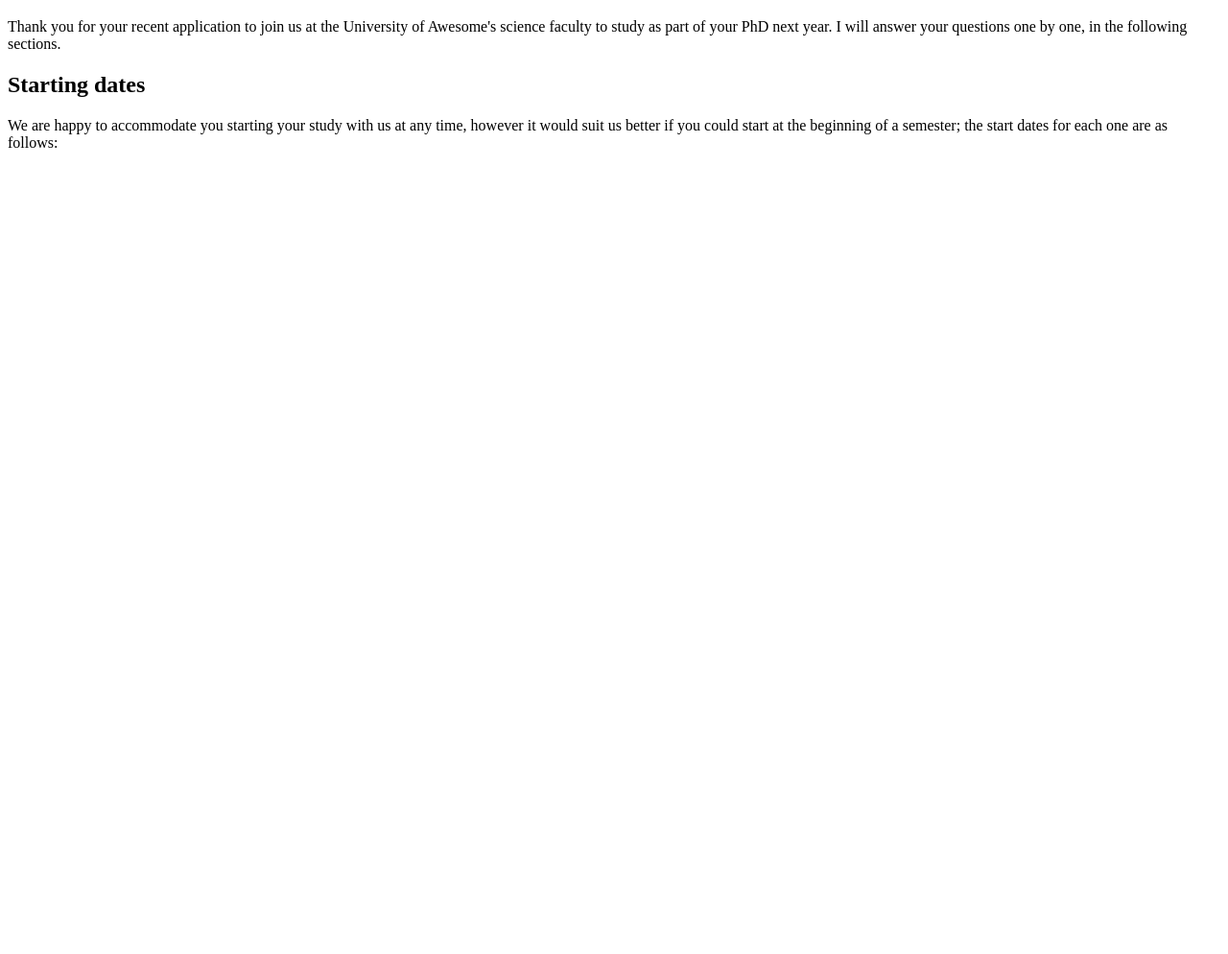
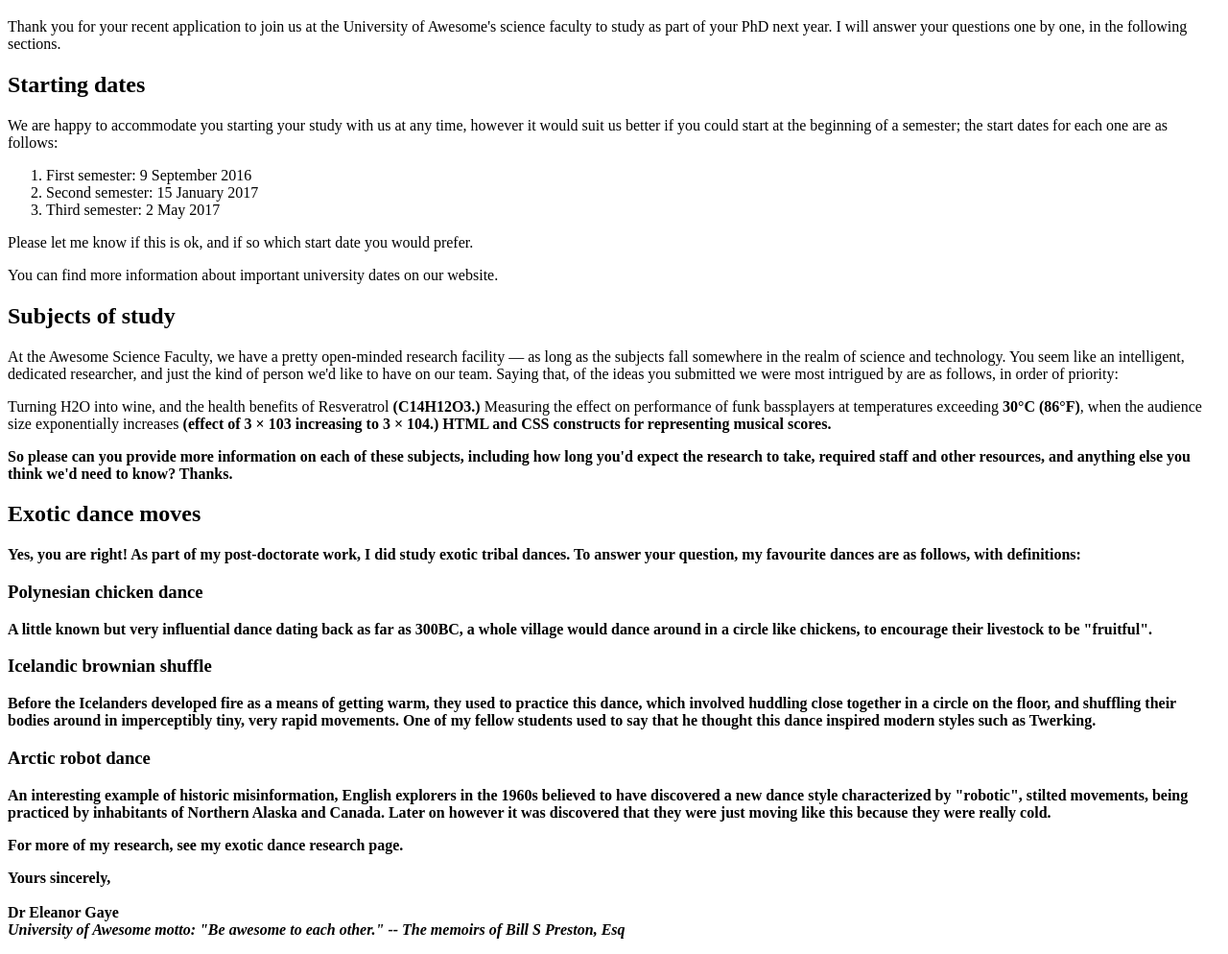
Before and after one commit to CelticYoshi/Introduction-to-HTML, a plain HTML site: page index.html in a window 1280 px wide. Shown: the part 61-1055 px from the top of the page at 96% size. Before the commit the page ends 800 px from the top, so only its background shows below. Drawn offline with Linux system fonts and the light colour scheme.

Commit message:
completed the document

```diff
--- a/index.html
+++ b/index.html
@@ -13,5 +13,50 @@
 
         <p>We are happy to accommodate you starting your study with us at any time, however it would suit us better if you could start at the beginning of a semester; the start dates for each one are as follows:
         </p>
+
+        <ol>
+            <li>First semester: 9 September 2016</li>
+            <li>Second semester: 15 January 2017</li>
+            <li>Third semester: 2 May 2017</li>
+        </ol>
+
+        <p>Please let me know if this is ok, and if so which start date you would prefer.</p>
+
+        <p>You can find more information about important university dates on our website.</p>
+
+        <h2>Subjects of study</h2>
+
+        <p>At the Awesome Science Faculty, we have a pretty open-minded research facility — as long as the subjects fall somewhere in the realm of science and technology. You seem like an intelligent, dedicated researcher, and just the kind of person we'd like to have on our team. Saying that, of the ideas you submitted we were most intrigued by are as follows, in order of priority:</p>
+
+        <p>Turning H2O into wine, and the health benefits of Resveratrol <strong>(C14H12O3.)</strong>
+           Measuring the effect on performance of funk bassplayers at temperatures exceeding <strong>30°C (86°F)</strong>, when the audience size exponentially increases <strong>(effect of 3 × 103 increasing to 3 × 104.)<strong> HTML and CSS constructs for representing musical scores.</p>
+
+        <p>So please can you provide more information on each of these subjects, including how long you'd expect the research to take, required staff and other resources, and anything else you think we'd need to know? Thanks.</p>
+
+        <h2>Exotic dance moves</h2>
+
+        <P>Yes, you are right! As part of my post-doctorate work, I did study exotic tribal dances. To answer your question, my favourite dances are as follows, with definitions:</P>
+
+        <h3>Polynesian chicken dance</h3>
+
+        <p>A little known but very influential dance dating back as far as 300BC, a whole village would dance around in a circle like chickens, to encourage their livestock to be "fruitful".<p>
+
+        <h3>Icelandic brownian shuffle</h3>
+
+        <p>Before the Icelanders developed fire as a means of getting warm, they used to practice this dance, which involved huddling close together in a circle on the floor, and shuffling their bodies around in imperceptibly tiny, very rapid movements. One of my fellow students used to say that he thought this dance inspired modern styles such as Twerking.</p>
+
+        <h3>Arctic robot dance</h3>
+
+        <p>An interesting example of historic misinformation, English explorers in the 1960s believed to have discovered a new dance style characterized by "robotic", stilted movements, being practiced by inhabitants of Northern Alaska and Canada. Later on however it was discovered that they were just moving like this because they were really cold.</p>
+
+        <p>For more of my research, see my exotic dance research page.</p>
+
+        <p>
+            Yours sincerely,
+            <br><br>
+            Dr Eleanor Gaye<br>
+            <em>University of Awesome motto: "Be awesome to each other." -- The memoirs of Bill S Preston, Esq</em>
+        </p>
+
     </body>
 </html>
```
